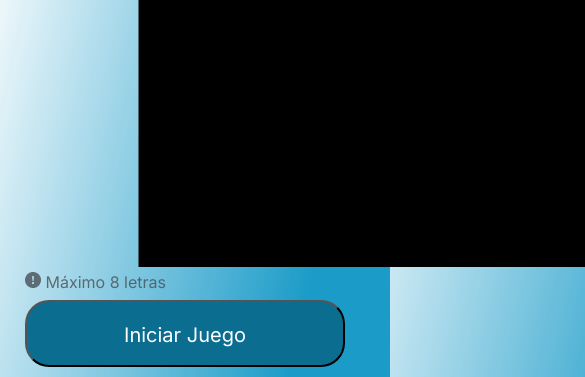
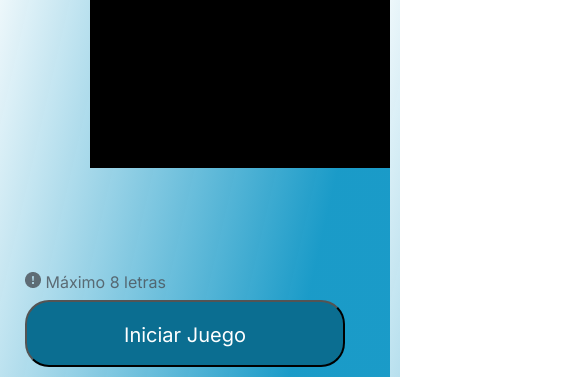
Before and after one commit to FabiolaHerrera/ChallengeONE_Sprint02_Ahorcado, a plain HTML site: page index.html in a window 390 px wide. Shown: the part 140-517 px from the top of the page, 585 px wide, since content can reach past the window. Drawn offline with Linux system fonts and the light colour scheme.

Commit message:
MODO MOVIL PEQUEÑO

```diff
--- a/style.css
+++ b/style.css
@@ -373,13 +373,12 @@ flex-grow: 1;
 
 #canvas-juego {
     position : absolute;
-    top :10px;
+    top :50px;
     left : 0px!important;
-    width: 600px;
+    width: 390px;
 }
 
-
-        .footer{
+.footer{
             width: 350px;
             left: 20px;
             top: 580px;
```
